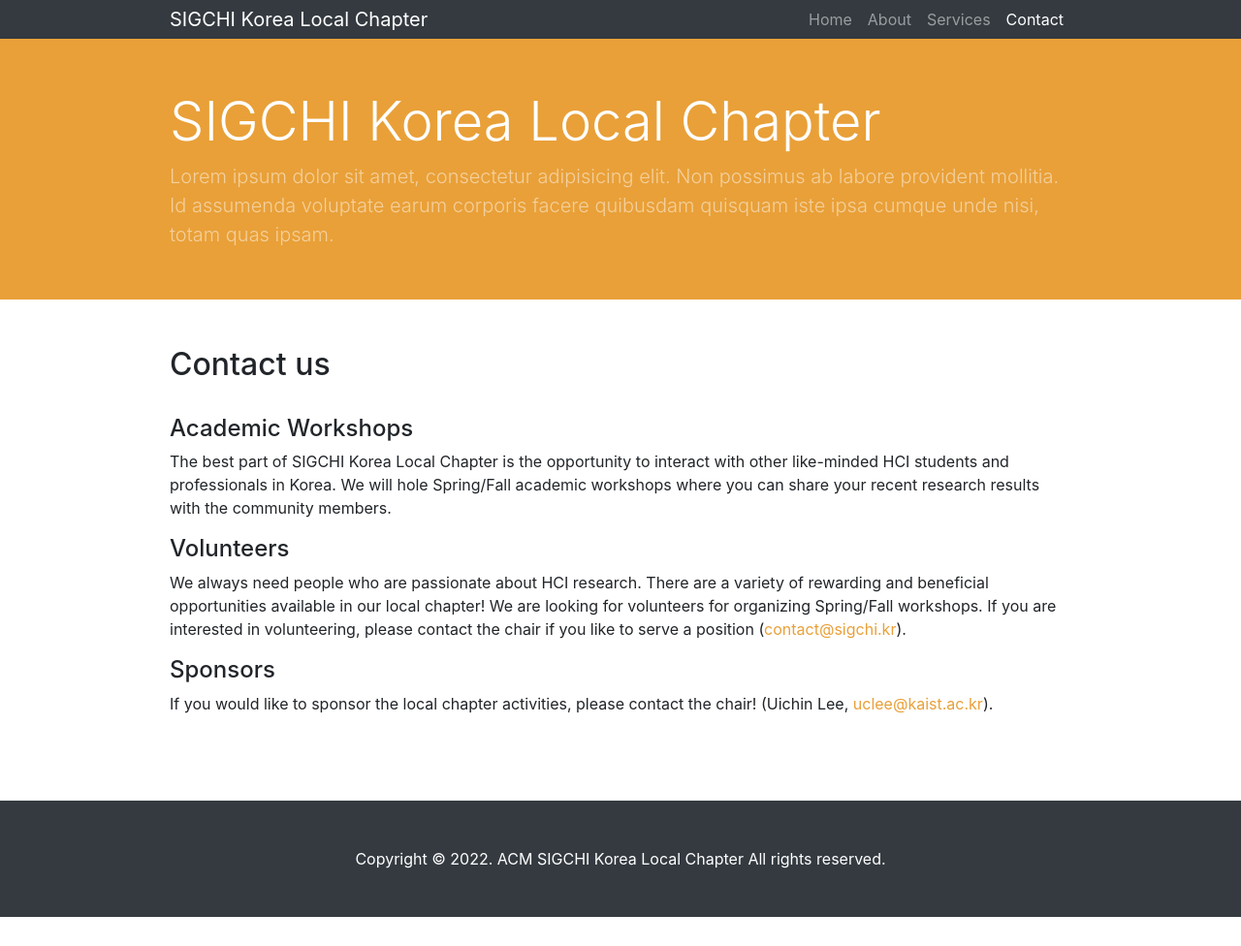
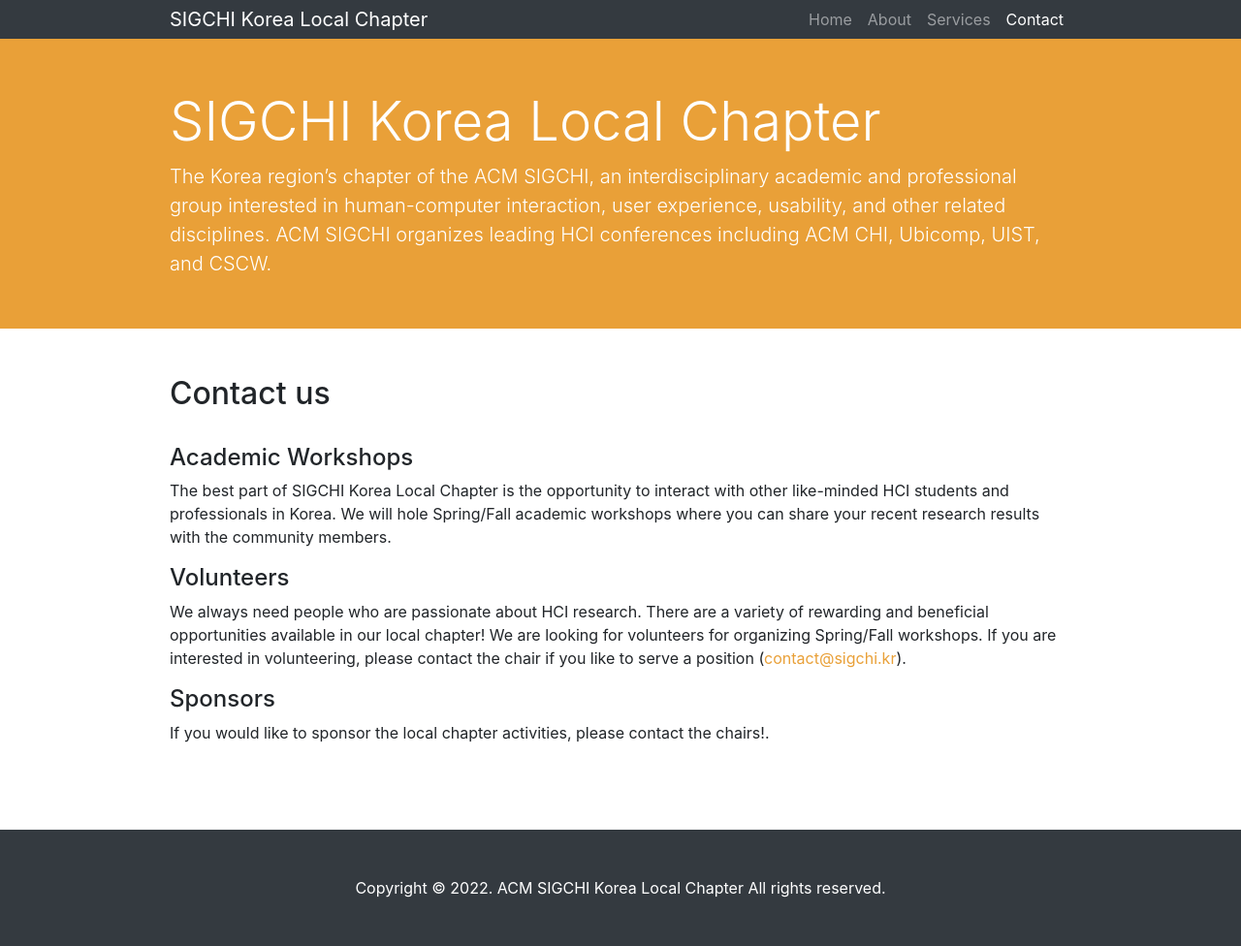
Before and after one commit to sigchikr/sigchikr.github.io, a Jekyll site: the page built from _pages/contact.md, in a window 1280 px wide. Shown: the whole page at 97% size. Built offline with Jekyll 4.4.1, drawn with Linux system fonts in a browser that asks for light colours; before the commit the page ends 946 px from its top, so only the background shows below that.

Commit message:
index updated.

```diff
--- a/_includes/header.html
+++ b/_includes/header.html
@@ -6,11 +6,11 @@
         <h1 class="display-4 text-white mt-5 mb-2">
           SIGCHI Korea Local Chapter
         </h1>
-        <p class="lead mb-5 text-white-50">
-          Lorem ipsum dolor sit amet, consectetur adipisicing elit. Non possimus
-          ab labore provident mollitia. Id assumenda voluptate earum corporis
-          facere quibusdam quisquam iste ipsa cumque unde nisi, totam quas
-          ipsam.
+        <p class="lead mb-5 text-white"> <!-- text-white-50 -->
+          The Korea region’s chapter of the ACM SIGCHI,
+          an interdisciplinary academic and professional group interested in
+          human-computer interaction, user experience, usability, and other related disciplines.
+          ACM SIGCHI organizes leading HCI conferences including ACM CHI, Ubicomp, UIST, and CSCW.
         </p>
       </div>
     </div>
--- a/_pages/contact.md
+++ b/_pages/contact.md
@@ -27,7 +27,7 @@
         <h4>Sponsors</h4>
         <p>
             If you would like to sponsor the local chapter activities, please
-            contact the chair! (Uichin Lee, <a href="mailto:uclee@kaist.ac.kr">uclee@kaist.ac.kr</a>).
+            contact the chairs!.
         </p>
 
     </div>
```
